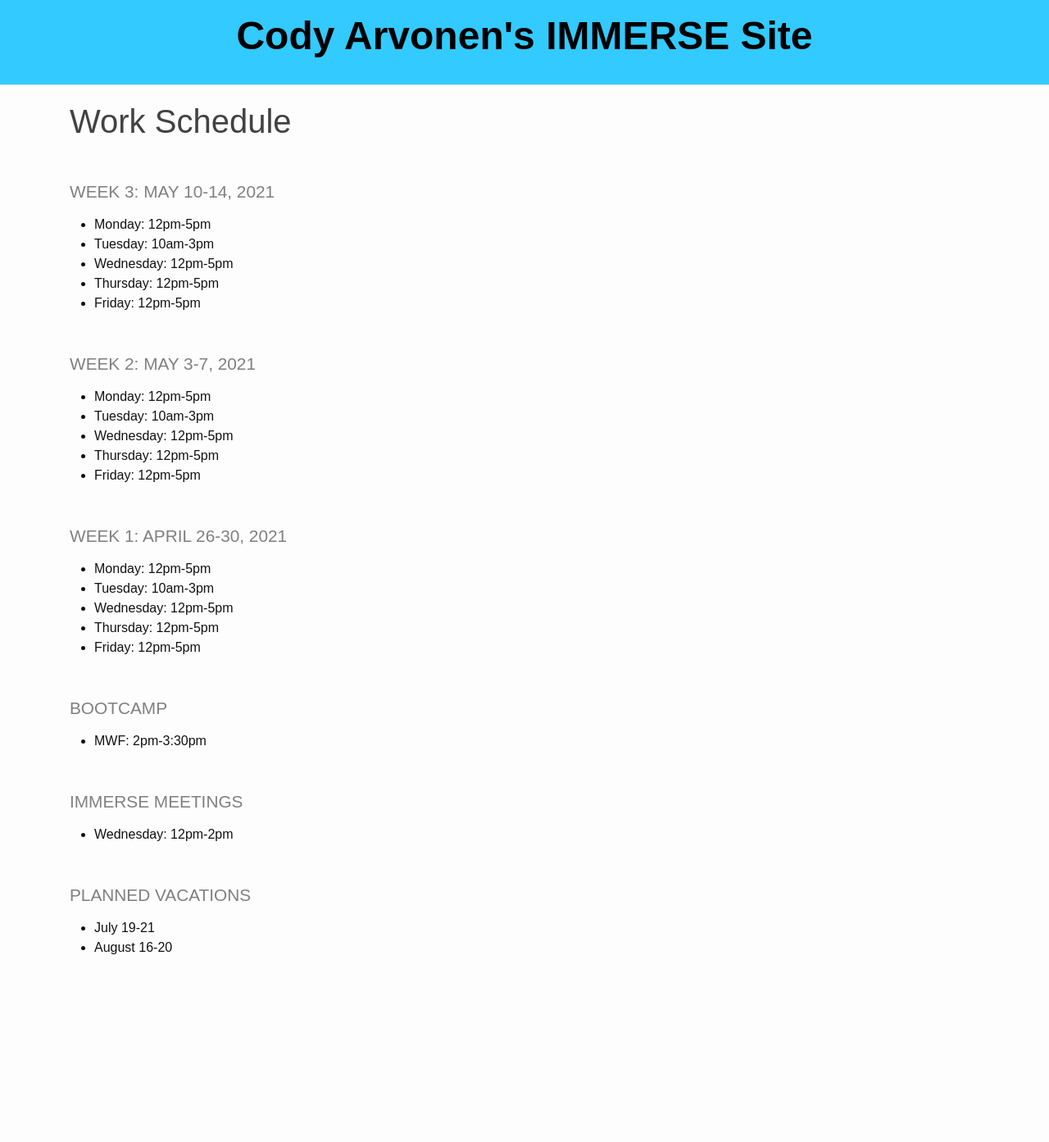
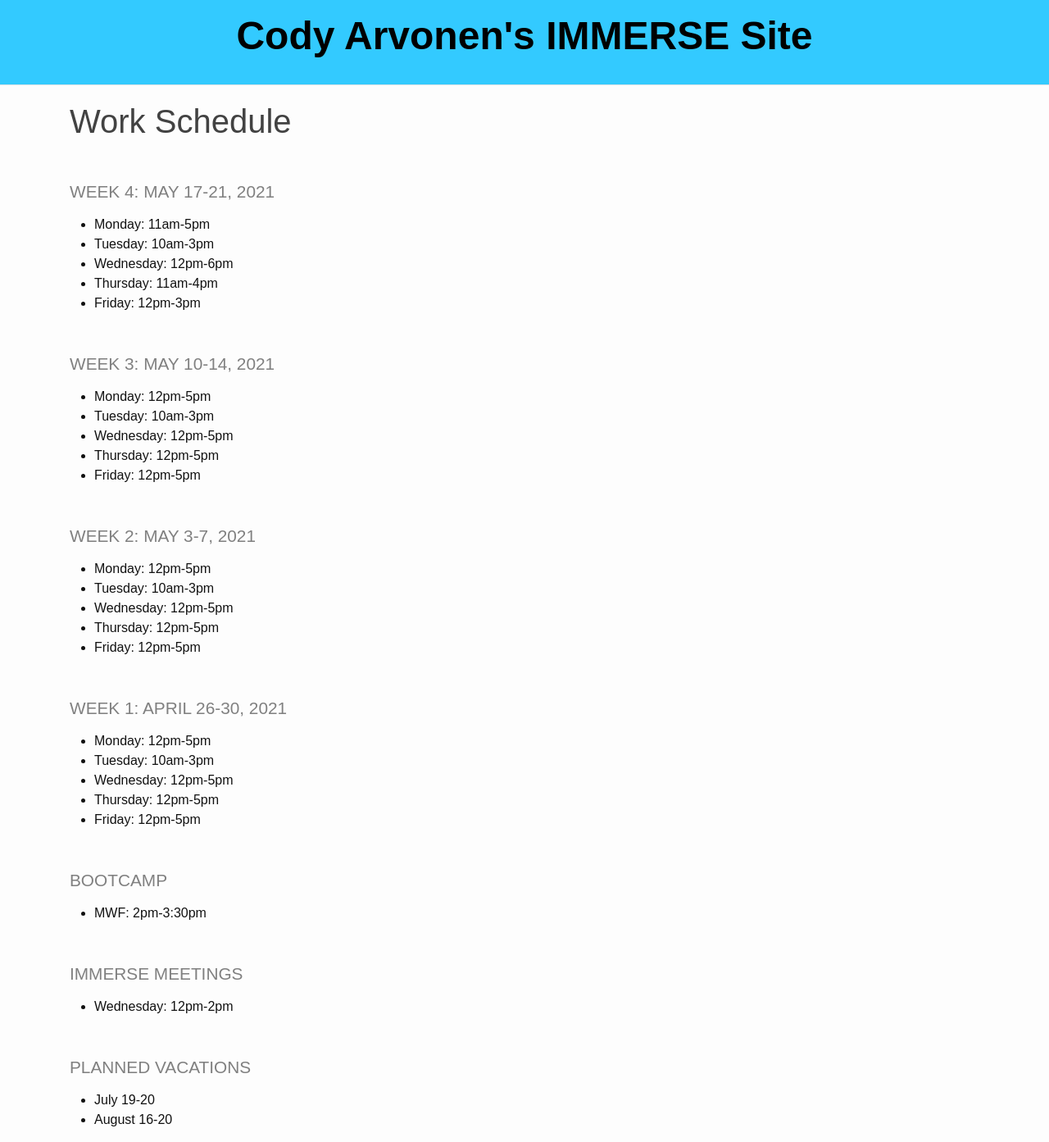
Before and after one commit to codyarvonen/personal_website, a Jekyll site: the page built from _pages/schedule.md, in a window 1280 px wide and 1393 px high. Shown: the whole window at 82% size. Built offline with Jekyll 4.4.1, drawn with Linux system fonts in a browser that asks for light colours.

Commit message:
Week 4 schedule update

```diff
--- a/_pages/schedule.md
+++ b/_pages/schedule.md
@@ -3,6 +3,13 @@ layout: default
 title: Work Schedule
 ---
 
+### Week 4: May 17-21, 2021
+
+* **Monday**: 11am-5pm
+* **Tuesday**: 10am-3pm
+* **Wednesday**: 12pm-6pm
+* **Thursday**: 11am-4pm
+* **Friday**: 12pm-3pm
 
 ### Week 3: May 10-14, 2021
 
@@ -35,5 +42,5 @@ title: Work Schedule
 * **Wednesday**: 12pm-2pm
 
 ### Planned vacations
-* **July 19-21**
+* **July 19-20**
 * **August 16-20**
```
Also changed, not shown: _pages/log.md (+11 -0 lines).
